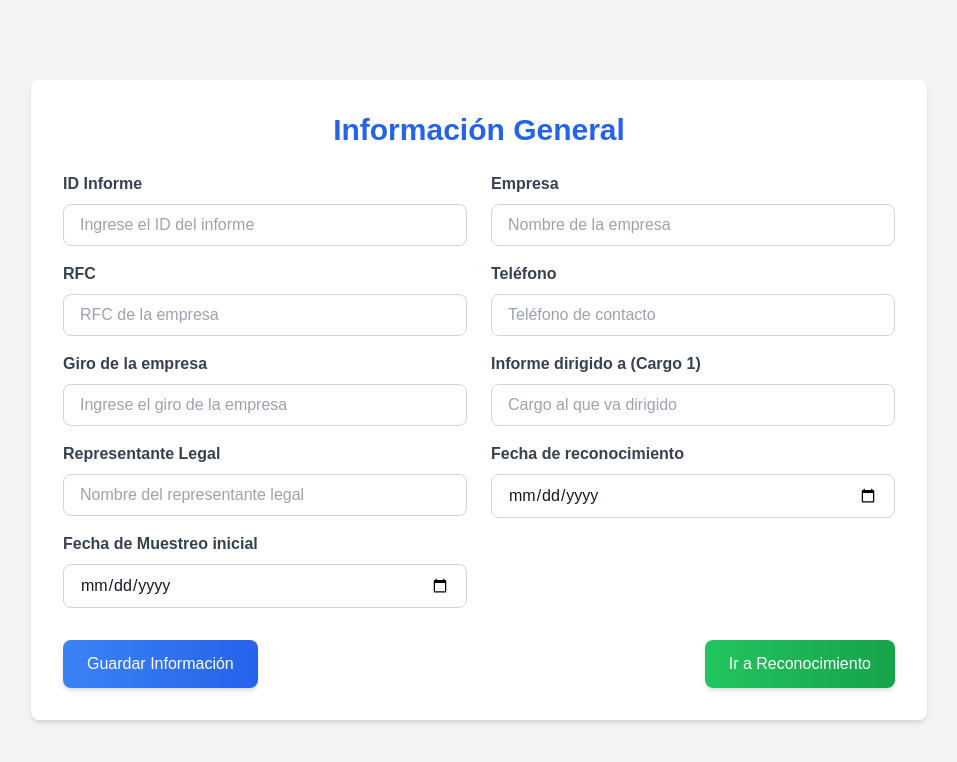
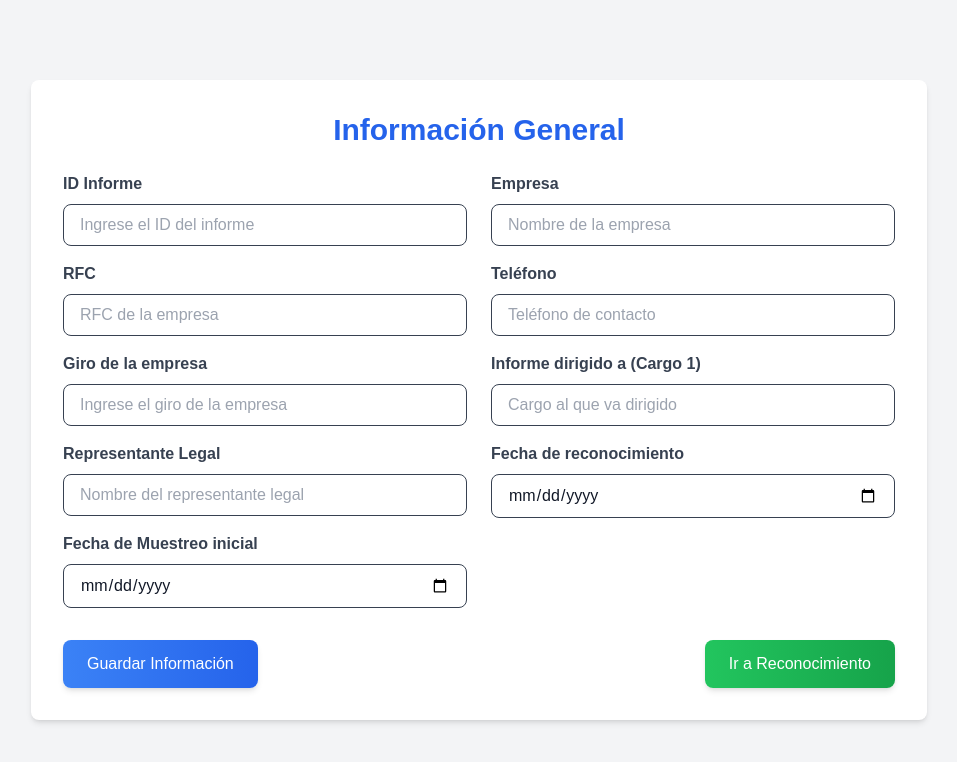
Before and after one commit to NoeRiver10/App, a Next.js app: page /Nom25/InfoEmpresa in a window 1280 px wide. Shown: the top 762 px of the page, without its empty margins (161-1118 px from the left). Built offline with nearby package versions, Linux system fonts and the light colour scheme.

Commit message:
Coenexión de info a la base

```diff
--- a/src/app/Nom25/InfoEmpresa/page.tsx
+++ b/src/app/Nom25/InfoEmpresa/page.tsx
@@ -1,83 +1,217 @@
-import React from "react";
+"use client";
+
+import React, { useState } from "react";
 import Link from "next/link";
+import { saveGeneralInfo } from "@/lib/saveGeneralInfo";
 
 const InformacionPage: React.FC = () => {
+  const [formData, setFormData] = useState({
+    idInforme: "",
+    empresa: "",
+    rfc: "",
+    giro: "",
+    representante: "",
+    telefono: "",
+    cargo: "",
+    fechaMuestreo: "",
+    fechaReconocimiento: "",
+  });
+
+  const [message, setMessage] = useState<string | null>(null);
+  const [isSubmitting, setIsSubmitting] = useState<boolean>(false); // Controlar el estado del botón
+
+  const handleChange = (e: React.ChangeEvent<HTMLInputElement>) => {
+    const { name, value } = e.target;
+    setFormData((prev) => ({ ...prev, [name]: value }));
+  };
+
+  const handleSubmit = async () => {
+    setMessage(null);
+
+    // Validar los campos básicos
+    const {
+      idInforme,
+      empresa,
+      rfc,
+      giro,
+      representante,
+      telefono,
+      cargo,
+      fechaMuestreo,
+      fechaReconocimiento,
+    } = formData;
+
+    if (
+      !idInforme ||
+      !empresa ||
+      !rfc ||
+      !giro ||
+      !representante ||
+      !telefono ||
+      !cargo ||
+      !fechaMuestreo ||
+      !fechaReconocimiento
+    ) {
+      setMessage("Por favor, completa todos los campos.");
+      return;
+    }
+
+    setIsSubmitting(true); // Cambiar el estado del botón a "Enviando"
+
+    try {
+      // Guardar datos en Firestore
+      const docId = await saveGeneralInfo({
+        idInforme,
+        empresa,
+        rfc,
+        giro,
+        representante,
+        telefono,
+        cargo,
+        fechaMuestreo: new Date(fechaMuestreo),
+        fechaReconocimiento: new Date(fechaReconocimiento),
+      });
+      setMessage(`Información guardada con éxito. ID: ${docId}`);
+    } catch (error) {
+      setMessage("Error al guardar la información. Intenta nuevamente.");
+      console.error(error);
+    } finally {
+      setIsSubmitting(false); // Restaurar el estado del botón
+    }
+  };
+
   return (
     <div className="min-h-screen bg-gray-100 flex flex-col justify-center items-center p-6">
       <div className="bg-white p-8 rounded-lg shadow-md w-full max-w-4xl">
-        <h1 className="text-3xl font-bold text-center text-blue-600 mb-6">Información General</h1>
+        <h1 className="text-3xl font-bold text-center text-blue-600 mb-6">
+          Información General
+        </h1>
         <div className="grid grid-cols-1 md:grid-cols-2 gap-6">
           {/* Columna izquierda */}
           <div>
-            <label className="block text-gray-700 font-semibold mb-2">ID Informe</label>
+            <label className="block text-gray-700 font-semibold mb-2">
+              ID Informe
+            </label>
             <input
               type="text"
+              name="idInforme"
+              value={formData.idInforme}
+              onChange={handleChange}
               tabIndex={1}
               placeholder="Ingrese el ID del informe"
-              className="w-full border border-gray-300 rounded-lg px-4 py-2 focus:ring-2 focus:ring-blue-500 text-gray-900 text-base"
+              className="w-full border border-gray-700 rounded-lg px-4 py-2 focus:ring-2 focus:ring-blue-500 text-gray-900 text-base"
             />
-            <label className="block text-gray-700 font-semibold mt-4 mb-2">RFC</label>
+            <label className="block text-gray-700 font-semibold mt-4 mb-2">
+              RFC
+            </label>
             <input
               type="text"
+              name="rfc"
+              value={formData.rfc}
+              onChange={handleChange}
               tabIndex={3}
               placeholder="RFC de la empresa"
-              className="w-full border border-gray-300 rounded-lg px-4 py-2 focus:ring-2 focus:ring-blue-500 text-gray-900 text-base"
+              className="w-full border border-gray-700 rounded-lg px-4 py-2 focus:ring-2 focus:ring-blue-500 text-gray-900 text-base"
             />
-            <label className="block text-gray-700 font-semibold mt-4 mb-2">Giro de la empresa</label>
+            <label className="block text-gray-700 font-semibold mt-4 mb-2">
+              Giro de la empresa
+            </label>
             <input
               type="text"
+              name="giro"
+              value={formData.giro}
+              onChange={handleChange}
               tabIndex={5}
               placeholder="Ingrese el giro de la empresa"
-              className="w-full border border-gray-300 rounded-lg px-4 py-2 focus:ring-2 focus:ring-blue-500 text-gray-900 text-base"
+              className="w-full border border-gray-700 rounded-lg px-4 py-2 focus:ring-2 focus:ring-blue-500 text-gray-900 text-base"
             />
-            <label className="block text-gray-700 font-semibold mt-4 mb-2">Representante Legal</label>
+            <label className="block text-gray-700 font-semibold mt-4 mb-2">
+              Representante Legal
+            </label>
             <input
               type="text"
+              name="representante"
+              value={formData.representante}
+              onChange={handleChange}
               tabIndex={7}
               placeholder="Nombre del representante legal"
-              className="w-full border border-gray-300 rounded-lg px-4 py-2 focus:ring-2 focus:ring-blue-500 text-gray-900 text-base"
+              className="w-full border border-gray-700 rounded-lg px-4 py-2 focus:ring-2 focus:ring-blue-500 text-gray-900 text-base"
             />
-            <label className="block text-gray-700 font-semibold mt-4 mb-2">Fecha de Muestreo inicial</label>
+            <label className="block text-gray-700 font-semibold mt-4 mb-2">
+              Fecha de Muestreo inicial
+            </label>
             <input
               type="date"
+              name="fechaMuestreo"
+              value={formData.fechaMuestreo}
+              onChange={handleChange}
               tabIndex={9}
-              className="w-full border border-gray-300 rounded-lg px-4 py-2 focus:ring-2 focus:ring-blue-500 text-gray-900 text-base"
+              className="w-full border border-gray-700 rounded-lg px-4 py-2 focus:ring-2 focus:ring-blue-500 text-gray-900 text-base"
             />
           </div>
           {/* Columna derecha */}
           <div>
-            <label className="block text-gray-700 font-semibold mb-2">Empresa</label>
+            <label className="block text-gray-700 font-semibold mb-2">
+              Empresa
+            </label>
             <input
               type="text"
+              name="empresa"
+              value={formData.empresa}
+              onChange={handleChange}
               tabIndex={2}
               placeholder="Nombre de la empresa"
-              className="w-full border border-gray-300 rounded-lg px-4 py-2 focus:ring-2 focus:ring-blue-500 text-gray-900 text-base"
+              className="w-full border border-gray-700 rounded-lg px-4 py-2 focus:ring-2 focus:ring-blue-500 text-gray-900 text-base"
             />
-            <label className="block text-gray-700 font-semibold mt-4 mb-2">Teléfono</label>
+            <label className="block text-gray-700 font-semibold mt-4 mb-2">
+              Teléfono
+            </label>
             <input
               type="text"
+              name="telefono"
+              value={formData.telefono}
+              onChange={handleChange}
               tabIndex={4}
               placeholder="Teléfono de contacto"
-              className="w-full border border-gray-300 rounded-lg px-4 py-2 focus:ring-2 focus:ring-blue-500 text-gray-900 text-base"
+              className="w-full border border-gray-700 rounded-lg px-4 py-2 focus:ring-2 focus:ring-blue-500 text-gray-900 text-base"
             />
-            <label className="block text-gray-700 font-semibold mt-4 mb-2">Informe dirigido a (Cargo 1)</label>
+            <label className="block text-gray-700 font-semibold mt-4 mb-2">
+              Informe dirigido a (Cargo 1)
+            </label>
             <input
               type="text"
+              name="cargo"
+              value={formData.cargo}
+              onChange={handleChange}
               tabIndex={6}
               placeholder="Cargo al que va dirigido"
-              className="w-full border border-gray-300 rounded-lg px-4 py-2 focus:ring-2 focus:ring-blue-500 text-gray-900 text-base"
+              className="w-full border border-gray-700 rounded-lg px-4 py-2 focus:ring-2 focus:ring-blue-500 text-gray-900 text-base"
             />
-            <label className="block text-gray-700 font-semibold mt-4 mb-2">Fecha de reconocimiento</label>
+            <label className="block text-gray-700 font-semibold mt-4 mb-2">
+              Fecha de reconocimiento
+            </label>
             <input
               type="date"
+              name="fechaReconocimiento"
+              value={formData.fechaReconocimiento}
+              onChange={handleChange}
               tabIndex={8}
-              className="w-full border border-gray-300 rounded-lg px-4 py-2 focus:ring-2 focus:ring-blue-500 text-gray-900 text-base"
+              className="w-full border border-gray-700 rounded-lg px-4 py-2 focus:ring-2 focus:ring-blue-500 text-gray-900 text-base"
             />
           </div>
         </div>
+        {message && (
+          <p className="text-center text-green-600 mt-4">{message}</p>
+        )}
         <div className="flex justify-between items-center mt-8">
-          <button className="bg-gradient-to-r from-blue-500 to-blue-600 text-white px-6 py-3 rounded-lg shadow-md hover:from-blue-600 hover:to-blue-700 hover:shadow-lg transition transform hover:scale-105">
-            Guardar Información
+          <button
+            onClick={handleSubmit}
+            disabled={isSubmitting} // Deshabilitar mientras se envían datos
+            className={`bg-gradient-to-r from-blue-500 to-blue-600 text-white px-6 py-3 rounded-lg shadow-md hover:from-blue-600 hover:to-blue-700 hover:shadow-lg transition transform hover:scale-105 ${
+              isSubmitting ? "cursor-not-allowed" : ""
+            }`}
+          >
+            {isSubmitting ? "Guardando..." : "Guardar Información"}
           </button>
           <Link
             href="/Nom25/Reconocimiento"
--- a/src/lib/firebaseConfig.ts
+++ b/src/lib/firebaseConfig.ts
@@ -1,13 +1,14 @@
 // Importa las funciones necesarias de Firebase
 import { initializeApp } from "firebase/app";
 import { getAuth } from "firebase/auth";
+import { getFirestore } from "firebase/firestore"; // Agregamos Firestore
 
 // Configuración de Firebase de tu aplicación
 const firebaseConfig = {
   apiKey: "AIzaSyDPhb048_wJxYazu2XjMUjfymNr1PuCOkY",
   authDomain: "lictusapp.firebaseapp.com",
   projectId: "lictusapp",
-  storageBucket: "lictusapp.appspot.com", // Corregido
+  storageBucket: "lictusapp.appspot.com",
   messagingSenderId: "107987082276",
   appId: "1:107987082276:web:fb505f0bd22a5269c9ccb1",
   measurementId: "G-WDF6RPM28P", // Esto es opcional
@@ -16,7 +17,8 @@ const firebaseConfig = {
 // Inicializa Firebase
 const app = initializeApp(firebaseConfig);
 
-// Exporta los servicios necesarios (en este caso, Auth)
+// Exporta los servicios necesarios (Auth y Firestore)
 export const auth = getAuth(app);
+export const db = getFirestore(app); // Exporta Firestore
 
 auth.languageCode = "es";
--- /dev/null
+++ b/src/lib/saveGeneralInfo.ts
@@ -0,0 +1,27 @@
+import { db } from "@/lib/firebaseConfig";
+import { Timestamp,collection, addDoc } from "firebase/firestore";
+
+export const saveGeneralInfo = async (data: {
+  idInforme: string;
+  empresa: string;
+  rfc: string;
+  giro: string;
+  representante: string;
+  telefono: string;
+  cargo: string;
+  fechaMuestreo: Date;
+  fechaReconocimiento: Date;
+}) => {
+  try {
+    const docRef = await addDoc(collection(db, "informacion_general"), {
+      ...data,
+      fechaMuestreo: Timestamp.fromDate(data.fechaMuestreo), // Convierte a Timestamp
+      fechaReconocimiento: Timestamp.fromDate(data.fechaReconocimiento), // Convierte a Timestamp
+    });
+    console.log("Documento guardado con ID:", docRef.id);
+    return docRef.id;
+  } catch (error) {
+    console.error("Error al guardar el documento:", error);
+    throw error;
+  }
+};
```
Also changed, not shown: package.json (+4 -4 lines), src/app/page.tsx (+20 -8 lines), public/icons/lictus-logo-1.png (renamed from public/lictus-logo-1.png), 1 other file (tests, documents, lock files or other folders).
